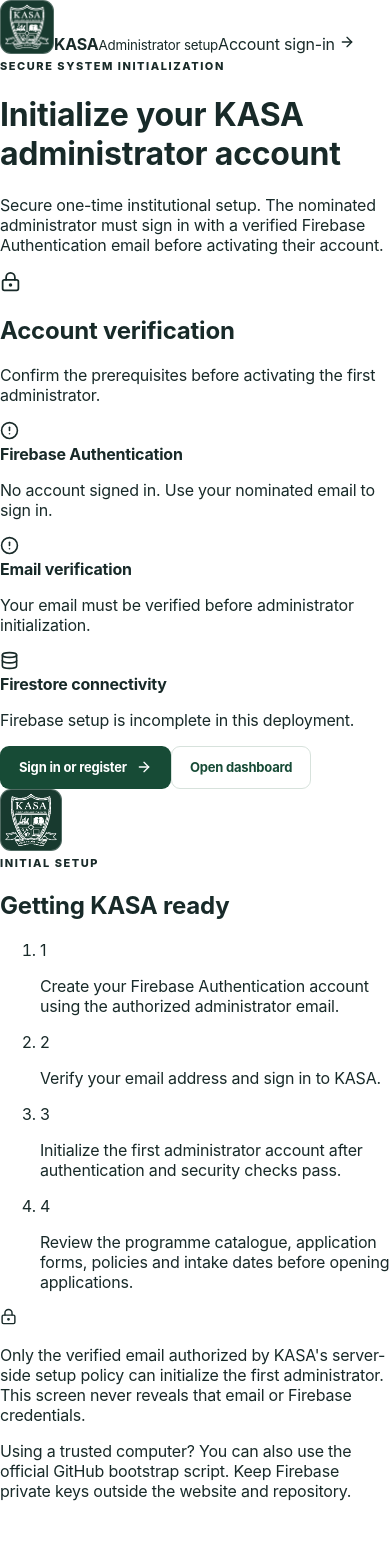
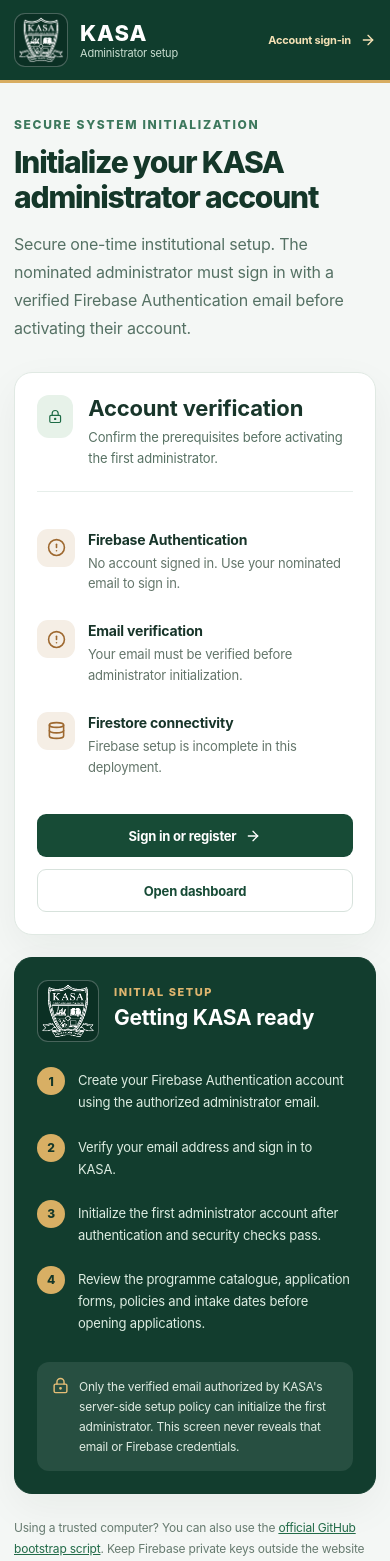
Before and after one commit to pamtechz/kasa, a Next.js app: page /bootstrap in a window 390 px wide. Shown: the top 1561 px of the page. Before the commit the page ends 1517 px from the top, so only its background shows below. Built offline with nearby package versions, Linux system fonts and the light colour scheme; no server answers.

Commit message:
style: replace spread-out bootstrap layout with responsive institutional setup panels

```diff
--- a/src/app/globals.css
+++ b/src/app/globals.css
@@ -59,3 +59,47 @@
 @media(max-width:1150px){.site-links{gap:10px}.site-links>a{font-size:11px}.site-identity{min-width:155px}.site-identity small{max-width:180px}}
 @media(max-width:890px){.mobile-site-toggle{display:inline-flex;color:white}.site-navigation{flex-wrap:wrap}.site-links{display:none;flex-basis:100%;padding:4px 0 20px;flex-direction:column;align-items:stretch}.site-links.opened{display:flex}.site-links>a{font-size:15px;padding:9px 0}.site-links .site-login{justify-content:center}.nav-links{gap:10px;flex-wrap:wrap;justify-content:flex-end}.nav-links a,.nav-links .nav-primary{font-size:11px}.top-nav{height:auto;min-height:85px;padding-top:10px;padding-bottom:10px}}
 @media(max-width:650px){.container{width:min(100% - 28px,1200px)}.site-page-hero{padding:45px 0}.site-cards{grid-template-columns:1fr}.site-content{padding-top:32px;padding-bottom:55px}.site-footer-inner{flex-direction:column;gap:28px}.site-footer-nav{grid-template-columns:repeat(2,1fr)}.nav-links{gap:6px}.nav-links a{padding:7px 6px}.hero-shell .top-nav{flex-wrap:wrap}.site-article{padding:19px}}
+
+/* First administrator setup: responsive, accessible and independent of legacy .page-heading */
+.bootstrap-root{min-height:100vh;background:#f4f7f5;color:#18352a}
+.bootstrap-inner{width:min(1120px,calc(100% - 40px));margin-inline:auto}
+.bootstrap-topbar{background:#103d2d;border-bottom:3px solid #d8ad61}
+.bootstrap-topbar .bootstrap-inner{display:flex;justify-content:space-between;align-items:center;gap:20px;padding-block:13px}
+.bootstrap-identity{display:inline-flex;align-items:center;gap:12px;color:#fff}
+.bootstrap-identity strong{display:block;font-size:22px;font-weight:800;letter-spacing:.04em;color:#fff}
+.bootstrap-identity small{display:block;color:#c9ded1;font-size:11px}
+.bootstrap-toplink{color:#f6e2b6;display:inline-flex;align-items:center;gap:9px;font-size:13px;font-weight:700}
+.bootstrap-main{padding-top:52px;padding-bottom:72px}
+.bootstrap-heading{max-width:780px;margin-bottom:30px}
+.bootstrap-heading .overline{color:#3d785d;font-size:12px}
+.bootstrap-heading h1{font-size:clamp(30px,4vw,48px);line-height:1.15;letter-spacing:-.04em;margin:12px 0 12px;font-weight:800;color:#143729}
+.bootstrap-heading p{font-size:16px;line-height:1.75;color:#557164}
+.bootstrap-layout{display:grid;grid-template-columns:minmax(0,1.25fr) minmax(320px,.85fr);gap:22px;align-items:start}
+.bootstrap-panel,.bootstrap-aside{background:#fff;border:1px solid #e0e9e3;border-radius:18px;box-shadow:0 14px 40px rgba(8,42,25,.05);padding:clamp(22px,3vw,36px)}
+.bootstrap-panel-head{display:flex;align-items:flex-start;gap:15px;margin-bottom:24px;border-bottom:1px solid #e6eeea;padding-bottom:22px}
+.bootstrap-panel-head>svg{background:#e7f2e9;box-sizing:content-box;padding:11px;border-radius:12px;color:#1d6b45}
+.bootstrap-panel-head h2{font-size:22px;margin:0 0 6px}
+.bootstrap-panel-head p{font-size:13px;color:#587264;line-height:1.6;margin:0}
+.bootstrap-check{display:flex;align-items:flex-start;gap:13px;padding:13px 0}
+.bootstrap-check strong{font-size:14px}
+.bootstrap-check p{font-size:13px;color:#64766b;line-height:1.6;margin:4px 0 0;overflow-wrap:anywhere}
+.bootstrap-check-icon{display:inline-flex;align-items:center;justify-content:center;width:38px;height:38px;border-radius:11px;background:#f5eee5;color:#9e6930;flex-shrink:0}
+.bootstrap-check-icon.is-good{background:#e6f3e9;color:#157646}
+.bootstrap-actions{display:flex;flex-wrap:wrap;gap:12px;margin-top:24px}
+.bootstrap-actions .btn{display:inline-flex;align-items:center;justify-content:center;gap:9px}
+.bootstrap-actions button:disabled{cursor:not-allowed}
+.bootstrap-aside{background:#123d2e;color:#fff;border-color:#123d2e}
+.bootstrap-aside-title{display:flex;align-items:center;gap:15px;margin-bottom:25px}
+.bootstrap-aside h2{font-size:21px;color:#fff;line-height:1.2;margin:5px 0}
+.bootstrap-aside .overline{color:#dfb66f;font-size:11px}
+.bootstrap-steps{list-style:none;padding:0;margin:0;display:grid;gap:20px}
+.bootstrap-steps li{display:flex;align-items:flex-start;gap:13px}
+.bootstrap-steps li>span{width:28px;height:28px;display:grid;place-items:center;border-radius:50%;background:#d8af64;color:#153729;font-weight:800;font-size:12px;flex-shrink:0}
+.bootstrap-steps li p{font-size:13px;color:#dcece1;line-height:1.7;margin:2px 0 0}
+.bootstrap-note{margin-top:28px;padding:15px;border-radius:12px;background:rgba(255,255,255,.09);display:flex;align-items:flex-start;gap:10px}
+.bootstrap-note p{font-size:12px;color:#dfebe2;line-height:1.65;margin:0}
+.bootstrap-note svg{flex-shrink:0;color:#e6be77}
+.bootstrap-footnote{margin-top:24px;color:#677b70;font-size:12px;line-height:1.7}
+.bootstrap-footnote a{text-decoration:underline;color:#226b48}
+@media(max-width:780px){.bootstrap-layout{grid-template-columns:1fr}.bootstrap-main{padding-top:30px}.bootstrap-inner{width:min(100% - 28px,1120px)}}
+@media(max-width:430px){.bootstrap-actions{flex-direction:column}.bootstrap-actions .btn{width:100%}.bootstrap-toplink{font-size:11px}.bootstrap-aside-title{align-items:flex-start}}
```
